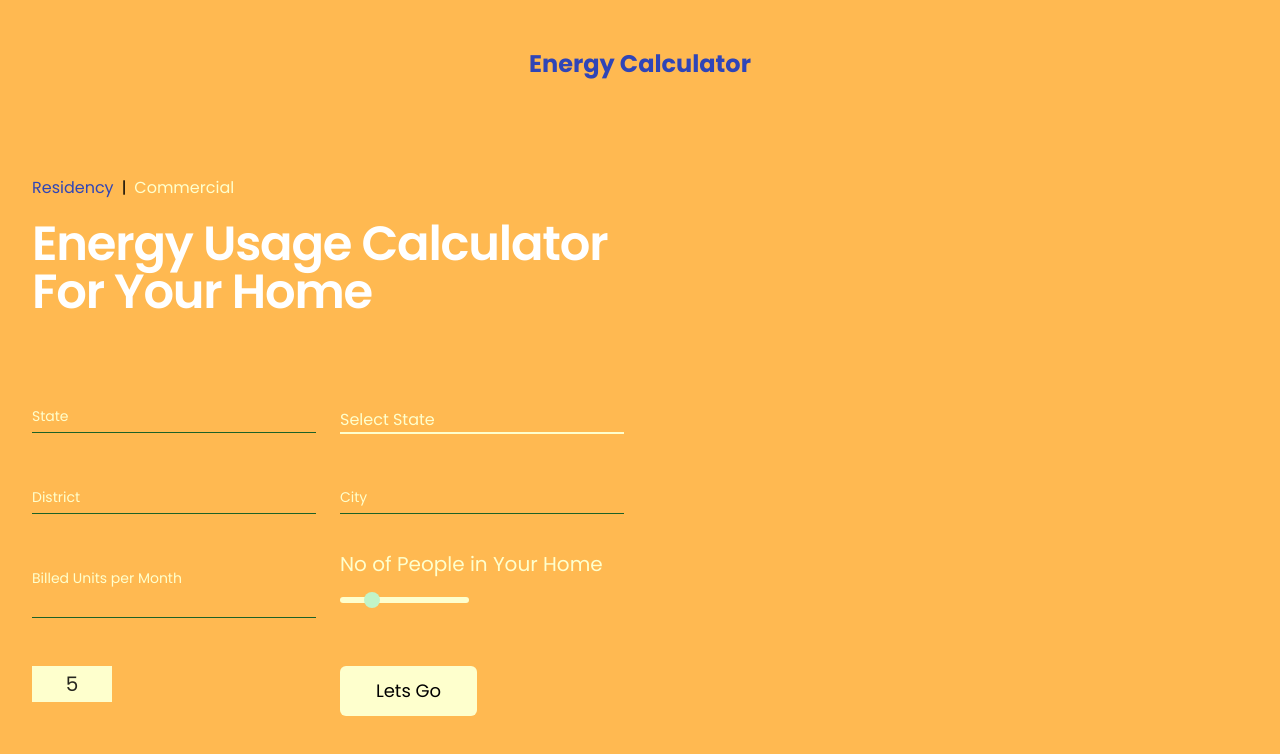
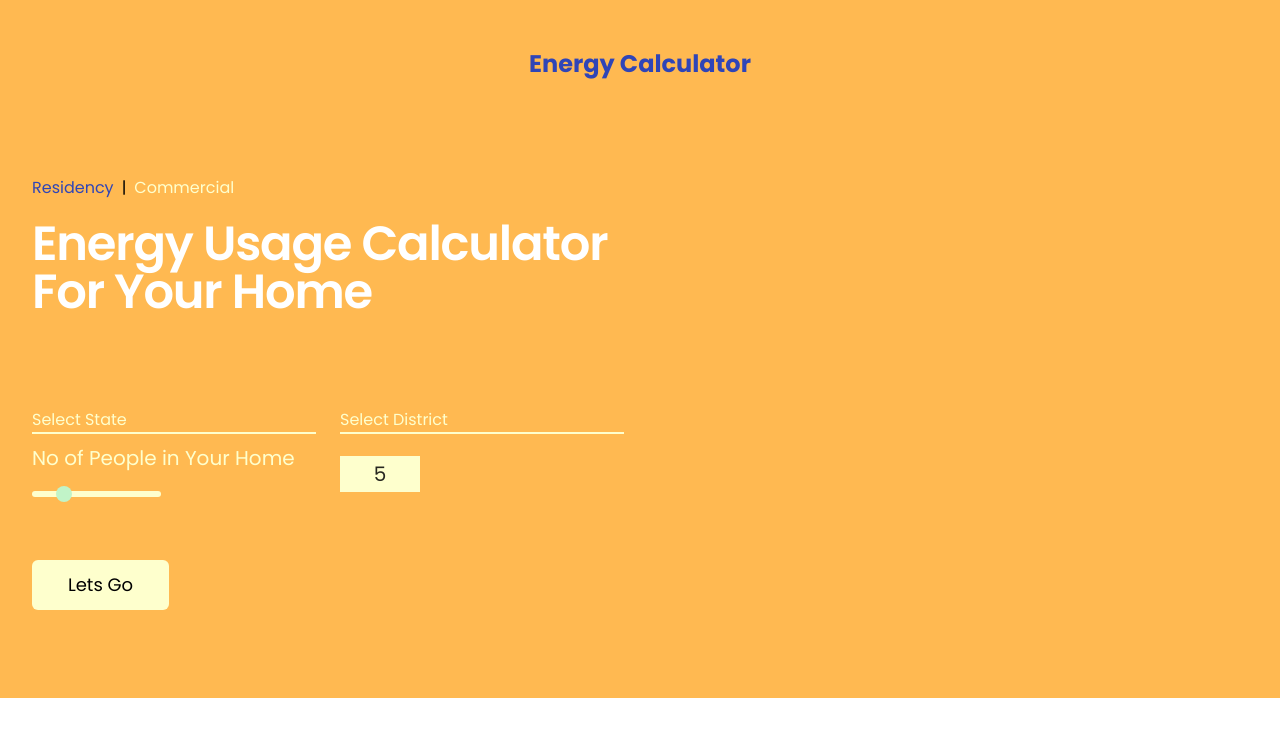
Before and after one commit to Raiyan109/vedic-energie-new, a React (Vite) app: page /calcStep1 in a window 1280 px wide. Shown: the top 754 px of the page. Built offline with nearby package versions, Linux system fonts and the light colour scheme.

Commit message:
state and district

```diff
--- a/src/components/Calculation.jsx
+++ b/src/components/Calculation.jsx
@@ -3,13 +3,17 @@ import { Link } from 'react-router-dom';
 import LetsGoButton from './LetsGoButton';
 import RangeSlider from './RangeSlider';
 import { states } from '../constants';
+import { districts } from '../constants';
 import { AiOutlineSearch } from 'react-icons/ai'
 
 const Calculation = ({ ref }) => {
     const [value, setValue] = useState(5)
-    const [isOpen, setIsOpen] = useState(false)
-    const [inputValue, setInputValue] = useState('')
-    const [selected, setSelected] = useState('')
+    const [isOpenState, setIsOpenState] = useState(false)
+    const [isOpenDistrict, setIsOpenDistrict] = useState(false)
+    const [inputValueState, setInputValueState] = useState('')
+    const [inputValueDistrict, setInputValueDistrict] = useState('')
+    const [selectedState, setSelectedState] = useState('')
+    const [selectedDistrict, setSelectedDistrict] = useState('')
 
     const handleRange = (e) => {
         setValue(e.target.value)
@@ -31,7 +35,7 @@ const Calculation = ({ ref }) => {
                             <h3 className="lg:text-5xl md:text-4xl font-semibold tracking-tight text-3xl text-white py-5">Energy Usage Calculator For Your Home</h3>
 
                             <div className='grid lg:grid-cols-2 grid-cols-1 lg:gap-6 gap-7 py-10'>
-                                <label
+                                {/* <label
                                     for="State"
                                     className="relative block overflow-hidden border-b border-green pt-6 focus-within:border-blue"
                                 >
@@ -52,7 +56,7 @@ const Calculation = ({ ref }) => {
                                             ))}
                                         </div>
                                     )}
-                                </label>
+                                </label> */}
 
                                 {/* <div className='relative block border-b border-green pt-6 focus-within:border-blue'>
                                     <button
@@ -71,25 +75,25 @@ const Calculation = ({ ref }) => {
                                     )}
                                 </div> */}
 
-                                {/* new dropdown */}
+                                {/* new dropdown - STATE */}
 
                                 <div className='w-full h-8 font-medium z-10'>
                                     <div
-                                        onClick={() => setIsOpen(!isOpen)}
+                                        onClick={() => setIsOpenState(!isOpenState)}
                                         className='w-full mt-8 flex items-center justify-start border-b-2 text-lightYellow'>
-                                        {selected
-                                            ? selected
+                                        {selectedState
+                                            ? selectedState
                                             : 'Select State'}
                                     </div>
-                                    <ul className={`bg-lightYellow mt-2 overflow-y-auto text-black ${isOpen ? 'max-h-60' : 'max-h-0'}`}>
+                                    <ul className={`bg-lightYellow mt-2 overflow-y-auto text-black ${isOpenState ? 'max-h-60' : 'max-h-0'}`}>
 
                                         {/* input field */}
                                         <div className='flex items-center px-2 sticky top-0 bg-lightYellow'>
                                             <AiOutlineSearch size={18} className='' />
                                             <input
                                                 type="text"
-                                                value={inputValue}
-                                                onChange={(e) => setInputValue(e.target.value.toLowerCase())}
+                                                value={inputValueState}
+                                                onChange={(e) => setInputValueState(e.target.value.toLowerCase())}
                                                 placeholder='Enter state name'
                                                 className='bg-lightYellow p-2 outline-none focus:outline-none focus:ring focus:ring-lightYellow border-none'
                                             />
@@ -98,20 +102,20 @@ const Calculation = ({ ref }) => {
                                             <li
                                                 key={index}
                                                 className={`p-2 text-sm cursor-pointer hover:bg-yellow hover:text-black
-                                                ${item.state.toLowerCase() === selected.toLowerCase() && 'bg-yellow text-black'}
-                                                ${item.state.toLowerCase().startsWith(inputValue) ? 'block'
+                                                ${item.name.toLowerCase() === selectedState.toLowerCase() && 'bg-yellow text-black'}
+                                                ${item.name.toLowerCase().startsWith(inputValueState) ? 'block'
                                                         :
                                                         'hidden'
                                                     }`}
                                                 onClick={() => {
-                                                    if (item.state.toLowerCase() !== selected.toLowerCase()) {
-                                                        setSelected(item.state)
-                                                        setIsOpen(false)
-                                                        setInputValue('')
+                                                    if (item.name.toLowerCase() !== selectedState.toLowerCase()) {
+                                                        setSelectedState(item.name)
+                                                        setIsOpenState(false)
+                                                        setInputValueState('')
                                                     }
                                                 }}
                                             >
-                                                {item.state}
+                                                {item.name}
                                             </li>
                                         ))}
                                     </ul>
@@ -119,9 +123,55 @@ const Calculation = ({ ref }) => {
 
                                 {/*  */}
 
+                                {/* new dropdown - DISTRICT */}
 
+                                <div className='w-full h-8 font-medium z-10'>
+                                    <div
+                                        onClick={() => setIsOpenDistrict(!isOpenDistrict)}
+                                        className='w-full mt-8 flex items-center justify-start border-b-2 text-lightYellow'>
+                                        {selectedDistrict
+                                            ? selectedDistrict
+                                            : 'Select District'}
+                                    </div>
+                                    <ul className={`bg-lightYellow mt-2 overflow-y-auto text-black ${isOpenDistrict ? 'max-h-60' : 'max-h-0'}`}>
 
-                                <label
+                                        {/* input field */}
+                                        <div className='flex items-center px-2 sticky top-0 bg-lightYellow'>
+                                            <AiOutlineSearch size={18} className='' />
+                                            <input
+                                                type="text"
+                                                value={inputValueDistrict}
+                                                onChange={(e) => setInputValueDistrict(e.target.value.toLowerCase())}
+                                                placeholder='Enter state name'
+                                                className='bg-lightYellow p-2 outline-none focus:outline-none focus:ring focus:ring-lightYellow border-none'
+                                            />
+                                        </div>
+                                        {districts.map((item, index) => (
+                                            <li
+                                                key={index}
+                                                className={`p-2 text-sm cursor-pointer hover:bg-yellow hover:text-black
+                                                ${item.name.toLowerCase() === selectedDistrict.toLowerCase() && 'bg-yellow text-black'}
+                                                ${item.name.toLowerCase().startsWith(inputValueDistrict) ? 'block'
+                                                        :
+                                                        'hidden'
+                                                    }`}
+                                                onClick={() => {
+                                                    if (item.name.toLowerCase() !== selectedDistrict.toLowerCase()) {
+                                                        setSelectedDistrict(item.name)
+                                                        setIsOpenDistrict(false)
+                                                        setInputValueDistrict('')
+                                                    }
+                                                }}
+                                            >
+                                                {item.name}
+                                            </li>
+                                        ))}
+                                    </ul>
+                                </div>
+
+                                {/*  */}
+
+                                {/* <label
                                     for="District"
                                     className="relative block overflow-hidden border-b border-green pt-6 focus-within:border-blue"
                                 >
@@ -156,7 +206,7 @@ const Calculation = ({ ref }) => {
                                         placeholder="Billed Units per Month"
                                         className="peer h-8 w-full border-none p-0 placeholder-lightYellow focus:border-transparent focus:outline-none focus:ring-0 sm:text-sm"
                                     />
-                                </label>
+                                </label> */}
 
                                 {/* Slider range */}
                                 <RangeSlider value={value} handleRange={handleRange} />
--- a/src/components/CircleProgressBar.jsx
+++ b/src/components/CircleProgressBar.jsx
@@ -17,7 +17,7 @@ const CircleProgressBar = () => {
             >
                 <p className='text-2xl text-[#2F45B7]'>75%</p>
                 <p className='text-2xl text-[#2F45B7]'>Usage</p>
-            </CircularProgressbarWithChildren>;
+            </CircularProgressbarWithChildren>
 
         </div >
     );
--- a/src/constants/index.jsx
+++ b/src/constants/index.jsx
@@ -1,35 +1,41 @@
 export const states = [
-    { "state": "ANDAMAN & NICOBAR ISLANDS" },
-    { "state": "TELANGANA" },
-    { "state": "ANDHRA PRADESH" },
-    { "state": "ARUNACHAL PRADESH" },
-    { "state": "ASSAM" },
-    { "state": "BIHAR" },
-    { "state": "CHANDIGARH" },
-    { "state": "DADRA & NAGAR HAVELI " },
-    { "state": "DAMAN & DIU" },
-    { "state": "GOA" },
-    { "state": "GUJARAT" },
-    { "state": "HARYANA" },
-    { "state": "HIMACHAL PRADESH" },
-    { "state": "JAMMU & KASHMIR" },
-    { "state": "JHARKHAND" },
-    { "state": "KARNATAKA" },
-    { "state": "KERALA" },
-    { "state": "LAKSHADWEEP" },
-    { "state": "LAKSHADWEEP" },
-    { "state": "LAKSHADWEEP" },
-    { "state": "LAKSHADWEEP" },
-    { "state": "LAKSHADWEEP" },
-    { "state": "LAKSHADWEEP" },
-    { "state": "LAKSHADWEEP" },
-    { "state": "LAKSHADWEEP" },
-    { "state": "LAKSHADWEEP" },
+    { "name": "ANDAMAN & NICOBAR ISLANDS" },
+    { "name": "TELANGANA" },
+    { "name": "ANDHRA PRADESH" },
+    { "name": "ARUNACHAL PRADESH" },
+    { "name": "ASSAM" },
+    { "name": "BIHAR" },
+    { "name": "CHANDIGARH" },
+    { "name": "DADRA & NAGAR HAVELI " },
+    { "name": "DAMAN & DIU" },
+    { "name": "GOA" },
+    { "name": "GUJARAT" },
+    { "name": "HARYANA" },
+    { "name": "HIMACHAL PRADESH" },
+    { "name": "JAMMU & KASHMIR" },
+    { "name": "JHARKHAND" },
+    { "name": "KARNATAKA" },
+    { "name": "KERALA" },
+    { "name": "LAKSHADWEEP" },
+    { "name": "LAKSHADWEEP" },
+    { "name": "LAKSHADWEEP" },
+    { "name": "LAKSHADWEEP" },
+    { "name": "LAKSHADWEEP" },
+    { "name": "LAKSHADWEEP" },
+    { "name": "LAKSHADWEEP" },
+    { "name": "LAKSHADWEEP" },
+    { "name": "LAKSHADWEEP" },
 ];
 export const districts = [
-    {
-
-    },
+    { "name": "SOUTH ANDAMAN" },
+    { "name": "NICOBAR" },
+    { "name": "NORTH AND MIDDLE ANDAMAN" },
+    { "name": "HYDERABAD" },
+    { "name": "MEDAK" },
+    { "name": "NIZAMABAD" },
+    { "name": "ADILABAD" },
+    { "name": "KARIMNAGAR" },
+    { "name": "WARANGAL" },
 ];
 export const cities = [
     {
```
